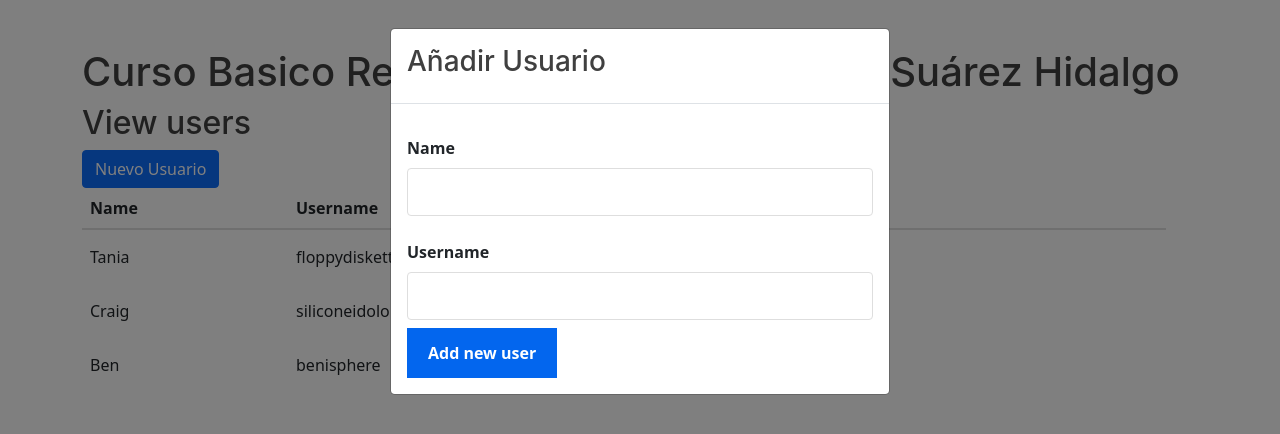
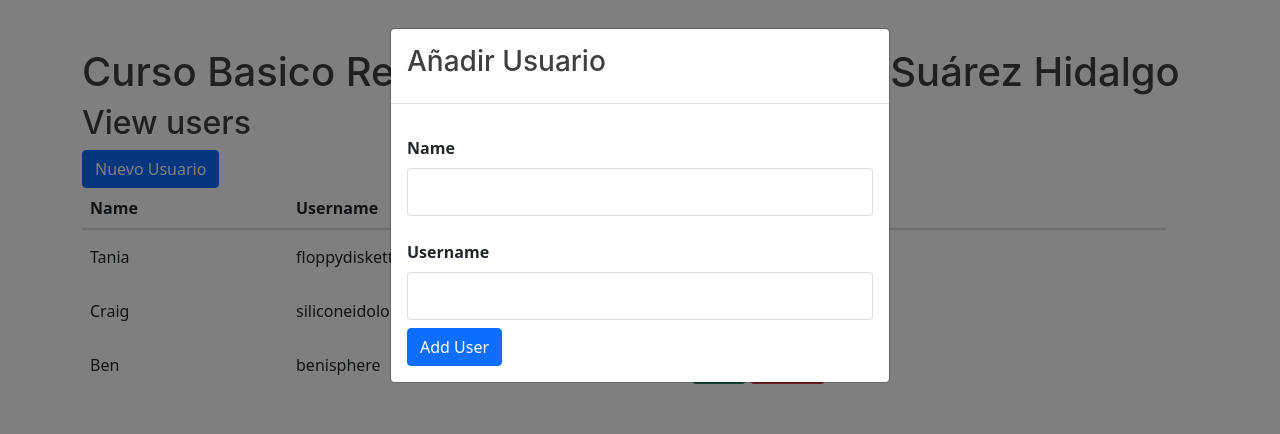
Before and after one commit to disu26/ReactCrudBasico, a React (Create React App) app in the folder crud_react/: page / in a window 1280 px wide. Both pictures are taken after a click on the button "Nuevo Usuario". Shown: the top 434 px of the page. Built offline with nearby package versions, Linux system fonts and the light colour scheme; the HTML template or start-up script is replaced by a standard one.

Commit message:
Cambios en los botones del form

```diff
--- a/crud_react/src/components/AddUserForm.jsx
+++ b/crud_react/src/components/AddUserForm.jsx
@@ -36,7 +36,7 @@ const AddUserForm = (props) => {
                 <div>
                     {errors?.username?.message}
                 </div>
-                <button>Add new user</button>
+                <button className='btn btn-primary'>Add User</button>
             </form>
         </Fragment>
     );
--- a/crud_react/src/components/EditUserForm.jsx
+++ b/crud_react/src/components/EditUserForm.jsx
@@ -43,7 +43,7 @@ const EditUserForm = (props) => {
                 <div>
                     {errors?.username?.message}
                 </div>
-                <button>Edit user</button>
+                <button className="btn btn-success">Edit user</button>
             </form>
         </Fragment>
     );
```
